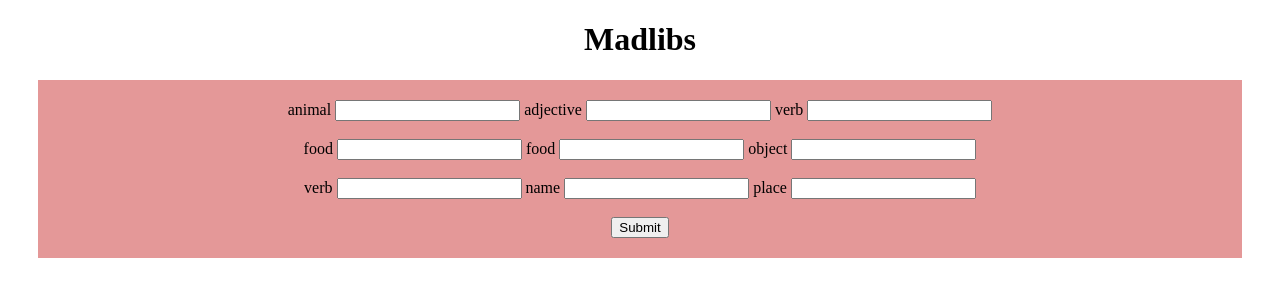
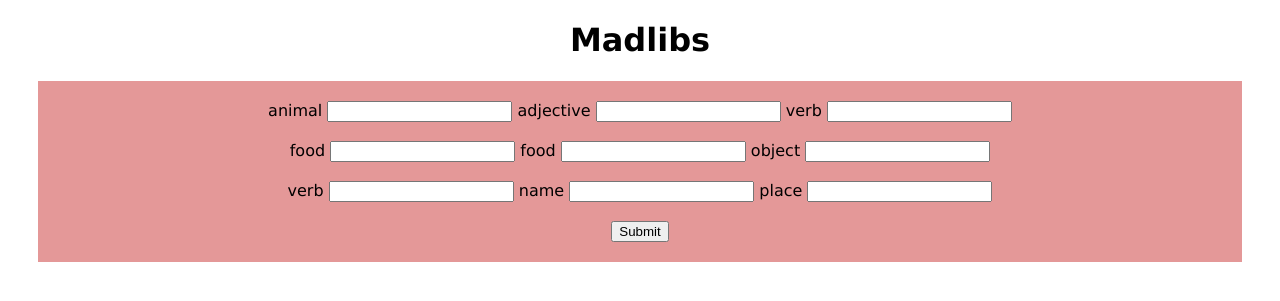
Before and after one commit to julz08/madlibs-fanny-juliana, a Flask app: page /madlib in a window 1280 px wide. Shown: the top 301 px of the page. Run offline with Flask 3, Linux system fonts and the light colour scheme.

Commit message:
changed font for madlibs

```diff
--- a/static/styles/style.css
+++ b/static/styles/style.css
@@ -29,4 +29,5 @@
     padding: 20px;
     margin-left: 30px;
     margin-right: 30px;
+    font-family:'Lucida Sans', 'Lucida Sans Regular', 'Lucida Grande', 'Lucida Sans Unicode', Geneva, Verdana, sans-serif;
 }
--- a/templates/madlib.html
+++ b/templates/madlib.html
@@ -8,7 +8,7 @@
     <link rel="stylesheet" href="../static/styles/style.css">
 </head>
 <body>
-    <div style="text-align: center;">
+    <div style="text-align: center; font-family:'Lucida Sans', 'Lucida Sans Regular', 'Lucida Grande', 'Lucida Sans Unicode', Geneva, Verdana, sans-serif;">
         <h1> Madlibs </h1>
     </div>
     <div class="madlibInput">
```
